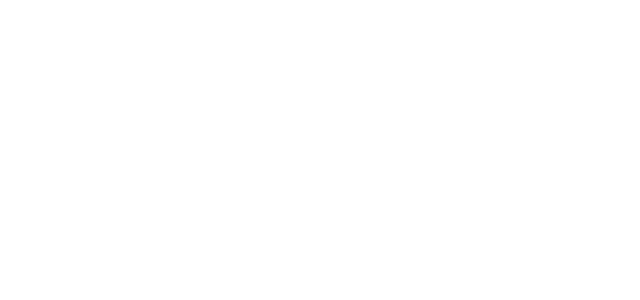
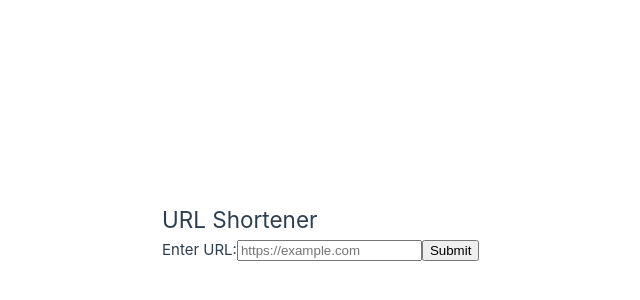
Before and after one commit to lazaropower/url-shortener, a Vue app in the folder frontend/: page / in a window 1280 px wide. Shown: the part 168-468 px from the top of the page, without its empty margins (478-1118 px from the left). Built offline with nearby package versions, Linux system fonts and the light colour scheme; no server answers.

Commit message:
Add component and service.
- Add the URL shortener service.
- Add the URL shortener form component.

```diff
--- a/frontend/package.json
+++ b/frontend/package.json
@@ -13,12 +13,13 @@
     "format": "prettier --write src/"
   },
   "dependencies": {
+    "axios": "^1.6.7",
     "vue": "^3.4.15"
   },
   "devDependencies": {
     "@rushstack/eslint-patch": "^1.3.3",
     "@tsconfig/node20": "^20.1.2",
-    "@types/node": "^20.11.10",
+    "@types/node": "^20.11.24",
     "@vitejs/plugin-vue": "^5.0.3",
     "@vue/eslint-config-prettier": "^8.0.0",
     "@vue/eslint-config-typescript": "^12.0.0",
--- a/frontend/src/App.vue
+++ b/frontend/src/App.vue
@@ -1,12 +1,12 @@
 <script setup lang="ts">
+import UrlShortenerForm from './components/UrlShortenerForm.vue';
 </script>
 
 <template>
-  <header>
-  </header>
+  <header></header>
 
   <main>
-
+    <UrlShortenerForm />
   </main>
 </template>
 
--- /dev/null
+++ b/frontend/src/components/UrlShortenerForm.vue
@@ -0,0 +1,62 @@
+<template>
+  <div>
+    <h2>URL Shortener</h2>
+    <form @submit.prevent="submitForm">
+      <label for="originalUrl">Enter URL:</label>
+      <input
+        type="url"
+        id="originalUrl"
+        v-model="originalUrl"
+        placeholder="https://example.com"
+        required
+      />
+      <button type="submit">Submit</button>
+    </form>
+
+    <div v-if="shortenedUrl">
+      <p>Shortened URL: {{ shortenedUrl }}</p>
+    </div>
+
+    <div v-if="error">
+      <p>Error: {{ error }}</p>
+    </div>
+  </div>
+</template>
+
+<script lang="ts">
+import { defineComponent } from 'vue';
+import apiService from '@/services/ApiService';
+import type { AxiosError } from 'axios';
+
+interface UrlShortenerFormProps {
+  originalUrl: string;
+  shortenedUrl: string;
+  error: string;
+}
+
+export default defineComponent({
+  data() {
+    return {
+      originalUrl: '',
+      shortenedUrl: '',
+      error: ''
+    } as UrlShortenerFormProps;
+  },
+  methods: {
+    async submitForm() {
+      try {
+        this.shortenedUrl = await apiService.shortenUrl(this.originalUrl);
+        this.error = '';
+      } catch (error: any) {
+        console.error(error);
+        this.error = error.message;
+        this.shortenedUrl = '';
+      }
+    }
+  }
+});
+</script>
+
+<style scoped>
+/* Add your styling here */
+</style>
--- /dev/null
+++ b/frontend/src/services/ApiService.ts
@@ -0,0 +1,32 @@
+import axios, { type AxiosResponse } from 'axios';
+
+const baseURL: string = import.meta.env.VITE_BASE_URL;
+const backUrl: string = import.meta.env.VITE_BACKEND_URL;
+
+interface ShortenUrlResponse {
+  hash: string;
+}
+
+const apiService = {
+  async shortenUrl(url: string): Promise<string> {
+    try {
+      const response: AxiosResponse<ShortenUrlResponse> = await axios.post(
+        `${backUrl}api/shorten-url`,
+        {
+          originalUrl: url
+        }
+      );
+
+      if (response.data.hash) {
+        const shortenUrl = `${baseURL}${response.data.hash}`;
+        return shortenUrl;
+      } else {
+        throw new Error('Invalid response from the server');
+      }
+    } catch (error) {
+      throw new Error('Failed to shorten URL. Please try again.');
+    }
+  }
+};
+
+export default apiService;
```
Also changed, not shown: 1 other file (tests, documents, lock files or other folders).
